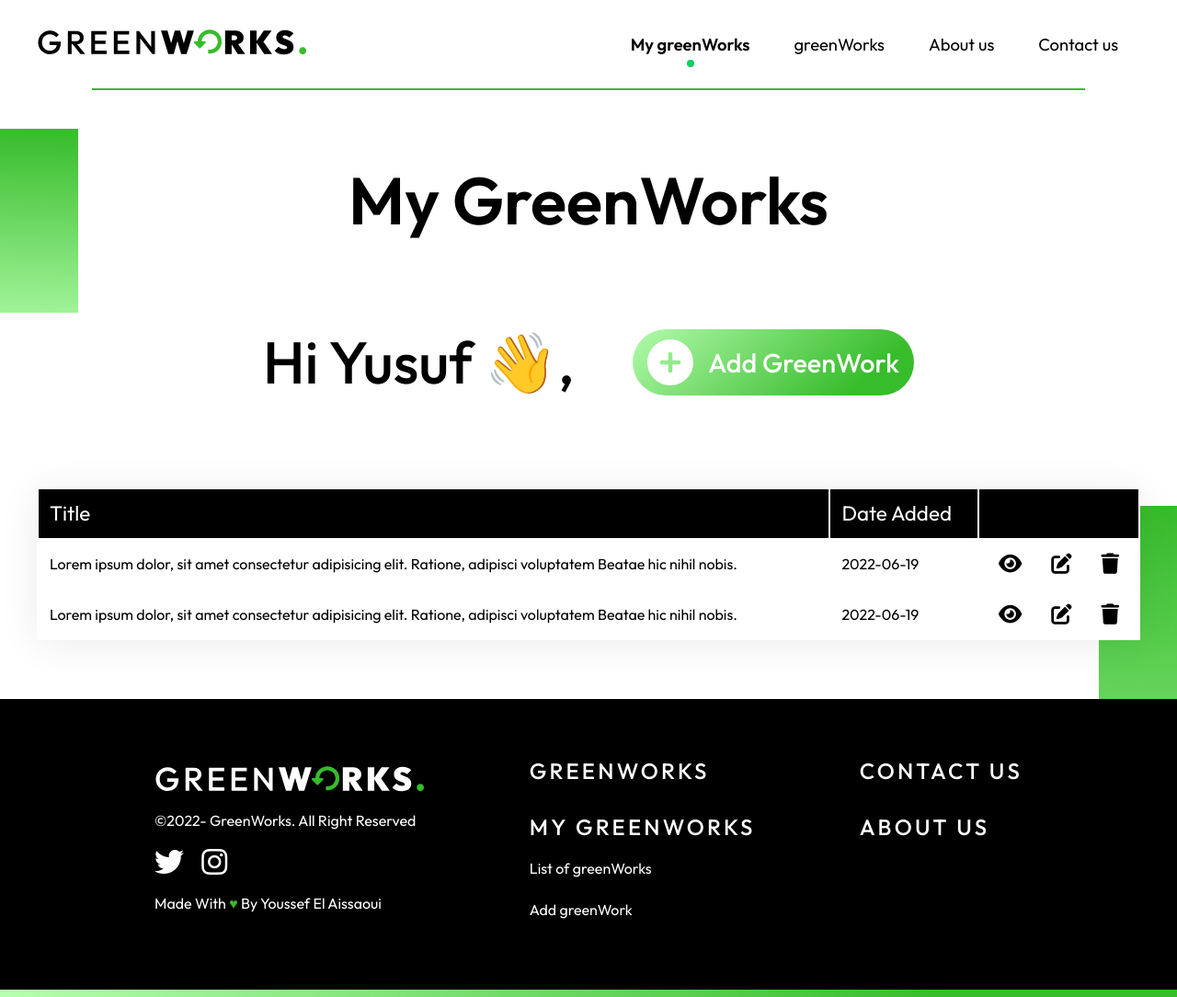
After one commit to YusufLisawi/GreenWorks, a PHP site: page /mygreenworks.php in a window 1280 px wide. The commit adds this page. Shown: the whole page at 92% size. Run offline with PHP 8.4, Linux system fonts and the light colour scheme; some libraries are stand-ins or nearby versions.

Commit message:
Added Greenworks

```diff
--- a/inc/header.php
+++ b/inc/header.php
@@ -12,6 +12,7 @@
 	<link rel="stylesheet" href="https://unpkg.com/aos@next/dist/aos.css" />
 	<link rel="icon" type="image/x-icon" href="./images/miniLOGO.svg">
 	<?php if(isset($style_inputs)) echo '<link rel="stylesheet" href="./style/style-inputs.css" type="text/css" />'?>
+	<?php if(isset($style_greenworks)) echo '<link rel="stylesheet" href="./style/greenworks-style.css" type="text/css" />'?>
 	<title>GreenWorks</title>
 </head>
 
--- /dev/null
+++ b/mygreenworks.php
@@ -0,0 +1,49 @@
+<?php $link = 1 ; $style_greenworks = true; include 'inc/header.php' ?>
+<section class="hero mygreenworks">
+	<h1 data-aos="fade-left">My GreenWorks</h1>
+	<div class="flex" data-aos="fade-up">
+		<h1 class="name">Hi Yusuf 👋,</h1>
+		<a href="add.php">
+			<button class="special-btn">
+				<img src="./images/add.svg">
+				<span>Add GreenWork</span>
+			</button>
+		</a>
+	</div>
+</section>
+
+<section class="my-greenworks" data-aos="fade-up">
+	<table class="table">
+		<thead>
+			<tr>
+				<td>Title</td>
+				<td>Date Added</td>
+				<td></td>
+			</tr>
+		</thead>
+		<tbody>
+			<tr>
+				<td>Lorem ipsum dolor, sit amet consectetur adipisicing elit. Ratione, adipisci voluptatem Beatae hic
+					nihil nobis.</td>
+				<td>2022-06-19</td>
+				<td class="actions">
+					<a href=""><i class="fa-solid fa-eye" id="view"></i></a>
+					<a href=""><i class="fa-solid fa-pen-to-square" id="edit"></i></a>
+					<a href=""><i class="fa fa-trash" id="delete" aria-hidden="true"></i></a>
+				</td>
+			</tr>
+			<tr>
+				<td>Lorem ipsum dolor, sit amet consectetur adipisicing elit. Ratione, adipisci voluptatem Beatae hic
+					nihil nobis.</td>
+				<td>2022-06-19</td>
+				<td>
+					<a href=""><i class="fa-solid fa-eye" id="view"></i></a>
+					<a href=""><i class="fa-solid fa-pen-to-square" id="edit"></i></a>
+					<a href=""><i class="fa fa-trash" id="delete" aria-hidden="true"></i></a>
+				</td>
+			</tr>
+		</tbody>
+	</table>
+</section>
+
+<?php include 'inc/footer.php' ?>
--- /dev/null
+++ b/style/greenworks-style.css
@@ -0,0 +1,95 @@
+.hero > h1 {
+	text-align: center;
+	margin-top: 3rem;
+	margin-bottom: 4rem;
+}
+h1.name {
+	font-size: 4rem;
+	font-weight: 500;
+}
+.special-btn {
+	cursor: pointer;
+	display: flex;
+	align-items: center;
+	justify-content: space-evenly;
+	border: none;
+	background: linear-gradient(319.62deg, #37bc2b 18.62%, #bcffb6 106.15%);
+	border-radius: 50px;
+	gap: 1rem;
+	padding: 0.7rem 1rem;
+	transition: all linear 200ms;
+}
+.special-btn:hover {
+	border-radius: 20px;
+	box-shadow: 0px 4px 20px -1px #81ff759b;
+}
+.special-btn img {
+	width: 50px;
+}
+
+.special-btn span {
+	font-size: 1.8rem;
+	font-weight: 500;
+	color: #fff;
+}
+.mygreenworks .flex {
+	align-items: center;
+	justify-content: center;
+	gap: 4rem;
+}
+.mygreenworks {
+	margin-bottom: 5rem;
+}
+
+.table {
+	width: 100%;
+	background-color: #fff;
+	margin-bottom: 4rem;
+	box-shadow: 0px 4px 40px rgba(0, 0, 0, 0.08);
+}
+thead {
+	font-weight: 400;
+	font-size: 1.7rem;
+	background: black;
+	color: #fff;
+	padding: 1rem;
+}
+thead tr td {
+	font-size: 1.4rem;
+}
+tbody td:nth-child(3) {
+	display: flex;
+	gap: 2rem;
+	align-items: center;
+	justify-content: center;
+}
+tbody td:nth-child(3) * {
+	font-size: 1.4rem;
+}
+tbody tr:hover {
+	background-color: rgb(242, 242, 242);
+}
+
+.table th,
+.table td {
+	padding: 0.75rem;
+	vertical-align: top;
+}
+.table thead th {
+	vertical-align: bottom;
+	border-bottom: 2px solid #d6d7d9;
+}
+
+#view,
+#edit,
+#delete {
+	transition: all 100ms linear;
+}
+#view:hover,
+#edit:hover {
+	color: var(--primary-color);
+}
+
+#delete:hover {
+	color: #ec5353;
+}
```
Also changed, not shown: images/add.svg (added).
